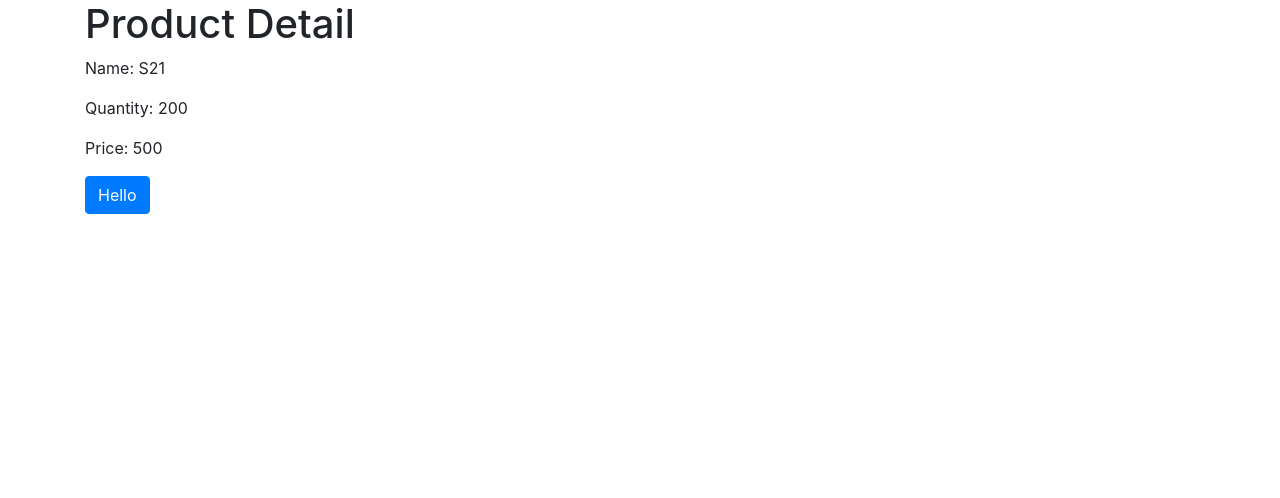
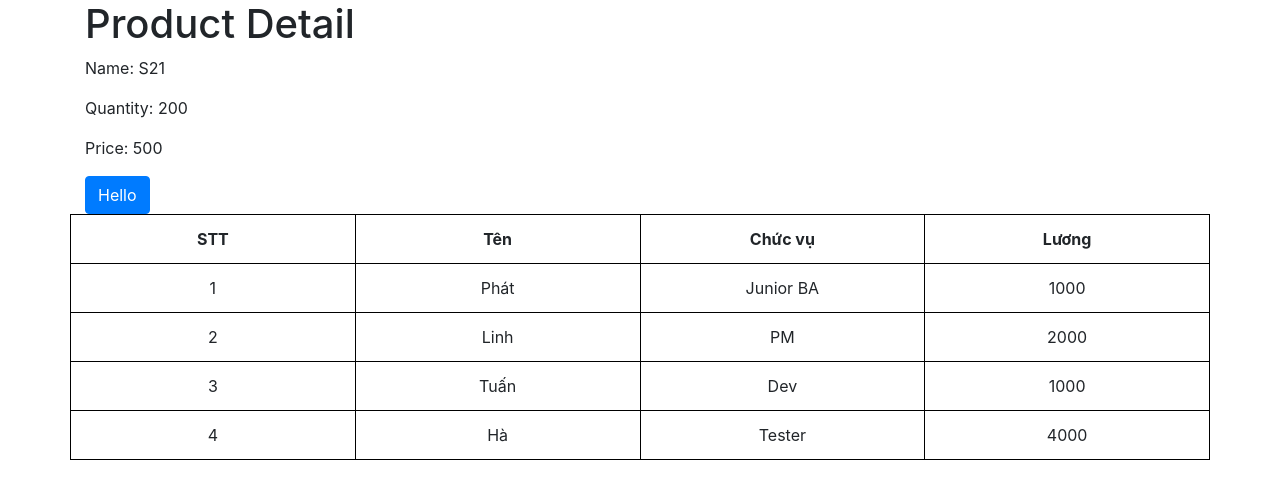
Before and after one commit to AkiraPhat18/Angular, an Angular app in the folder Angular2021/hello-angular/: page / in a window 1280 px wide. Shown: the top 498 px of the page. Built offline with nearby package versions, Linux system fonts and the light colour scheme.

Commit message:
vd về ngFor angular

```diff
--- a/Angular2021/hello-angular/src/app/app.component.html
+++ b/Angular2021/hello-angular/src/app/app.component.html
@@ -1,4 +1,3 @@
-
 <div class="container">
   <header class="row">
     <div class="col">
@@ -15,5 +14,27 @@
 
       <button class="btn btn-primary">Hello</button>
     </div>
+    <br>
+    <hr>
+    <div>
+
+    </div>
+    <!--vd về *ngFor -->
+    <table class="table">
+      <tr>
+        <th>STT</th>
+        <th>Tên</th>
+        <th>Chức vụ</th>
+        <th>Lương</th>
+      </tr>
+      <tr *ngFor="let person of  persons; let i = index">
+        <td>{{ i + 1 }}</td>
+        <td>{{ person.name_employee }}</td>
+        <td>{{ person.position }}</td>
+        <td>{{ person.salary}}</td>
+      </tr>
+
+    </table>
+
   </section>
 </div>
--- a/Angular2021/hello-angular/src/app/app.component.less
+++ b/Angular2021/hello-angular/src/app/app.component.less
@@ -0,0 +1,9 @@
+.table , td , th{
+  border-collapse: collapse;
+  border: 1px solid black;
+}
+
+td , th {
+  min-width: 100px;
+  text-align: center;
+}
--- a/Angular2021/hello-angular/src/app/app.component.ts
+++ b/Angular2021/hello-angular/src/app/app.component.ts
@@ -13,4 +13,19 @@ export class AppComponent {
     quantity: 200,
     price: 500
   }
+
+public persons =  [
+    {name_employee: 'Phát', position: 'Junior BA', salary: 1000},
+    {name_employee: 'Linh', position: 'PM', salary: 2000},
+    {name_employee: 'Tuấn', position: 'Dev', salary: 1000},
+    {name_employee: 'Hà', position: 'Tester', salary: 4000}
+];
+
+  constructor() {}
+
+  public ngOnInit(): void {
+    //Called after the constructor, initializing input properties, and the first call to ngOnChanges.
+    //Add 'implements OnInit' to the class.
+    console.log('Nhân viên =',this.persons);
+  }
 }
```
Lines whose indentation alone changed are shown as unchanged.
